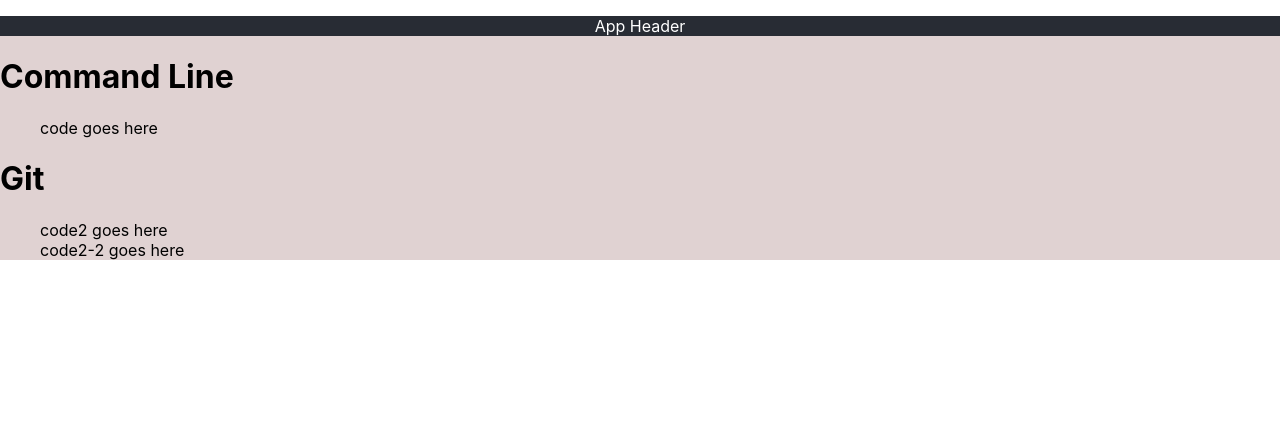
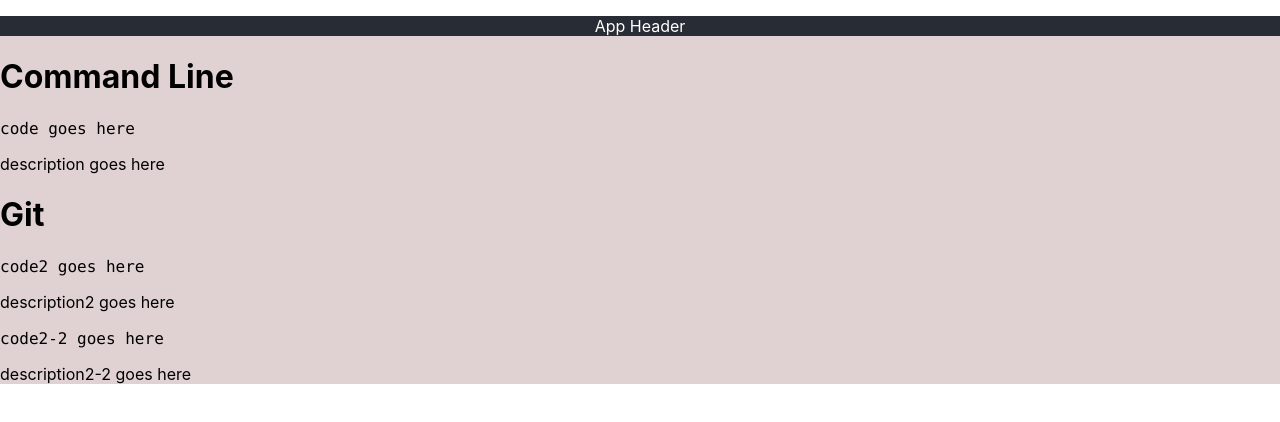
Before and after one commit to davidlongwith/git-helper, a React (Create React App) app: page / in a window 1280 px wide. Shown: the top 422 px of the page. Built offline with nearby package versions, Linux system fonts and the light colour scheme.

Commit message:
show code + description for each command

```diff
--- a/src/App.js
+++ b/src/App.js
@@ -11,11 +11,14 @@
         {commands.map((commandGroup, i) => (
           <div>
             <h1 key={i}>{commandGroup.section}</h1>
-            <ul>
+            <div>
               {commandGroup.commands.map((command, i) => (
-                <li key={i}>{command.code}</li>
+                <div key={i}>
+                  <code>{command.code}</code>
+                  <p>{command.description}</p>
+                </div>
               ))}
-            </ul>
+            </div>
           </div>
         ))}
       </div>
```
